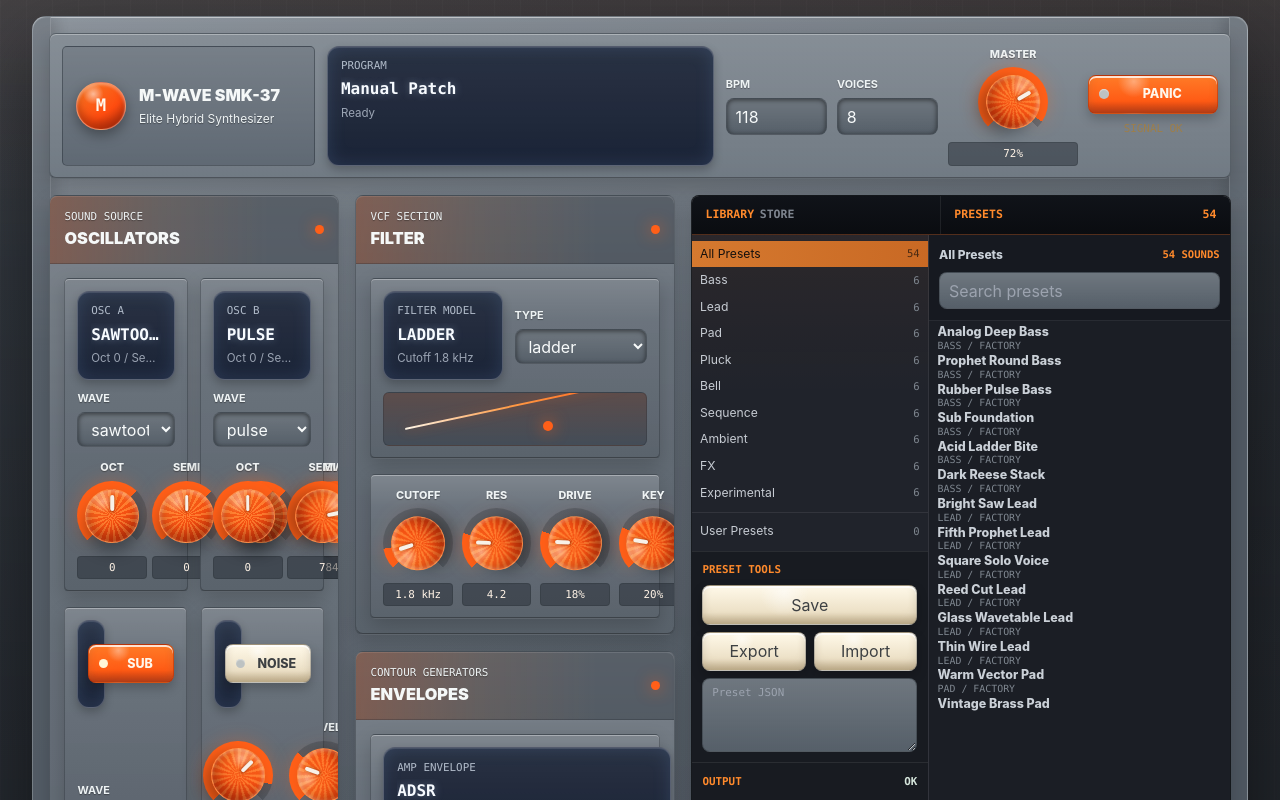
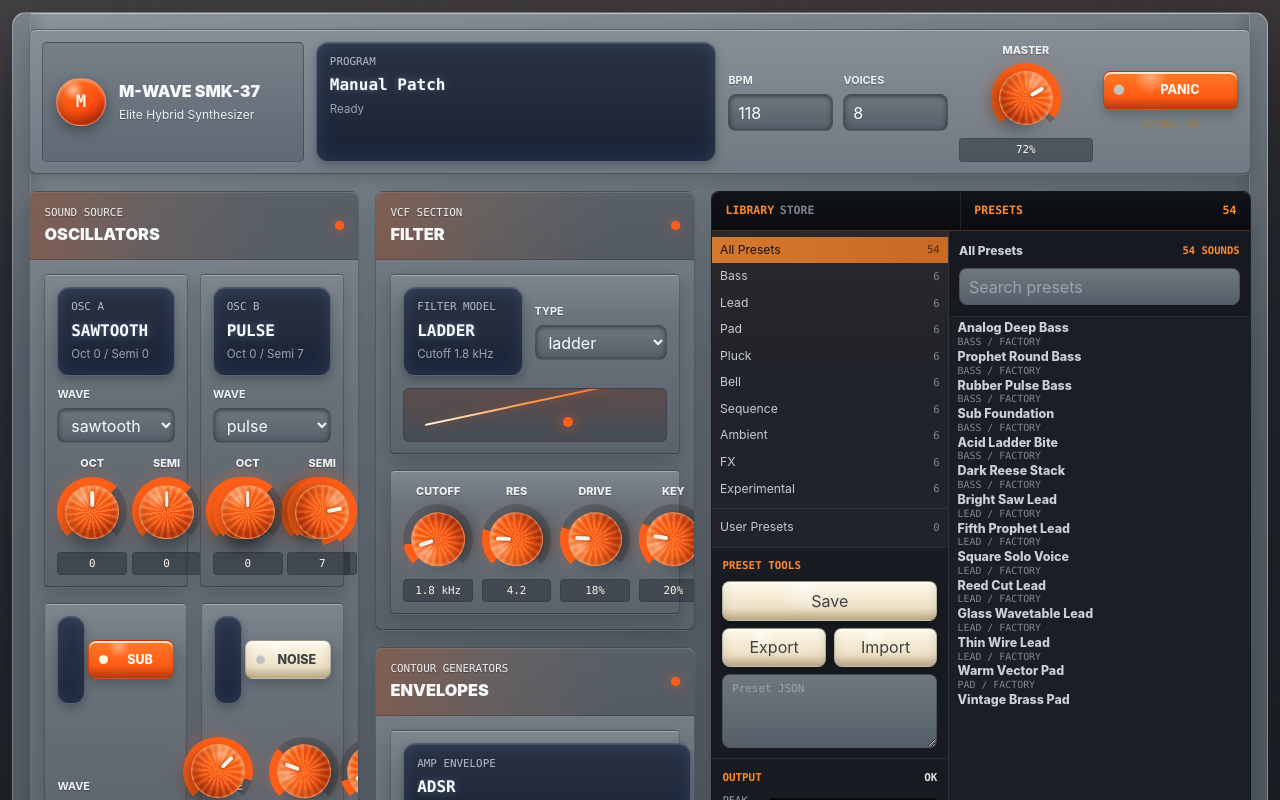
Before and after one commit to kimyounggaur/synthesizer, a React (Vite) app: page / in a window 1280 px wide. Shown: the top 800 px of the page. Built offline with nearby package versions, Linux system fonts and the light colour scheme.

Commit message:
Expand synth layout to full browser width

```diff
--- a/src/components/SynthLayout.tsx
+++ b/src/components/SynthLayout.tsx
@@ -67,8 +67,8 @@ export function SynthLayout() {
   }, [clearActiveNotes]);
 
   return (
-    <main className="synth-workbench min-h-screen px-3 py-4 text-slate-100 md:px-6 lg:px-8">
-      <div className="hardware-shell mx-auto flex max-w-[1520px] flex-col gap-4 p-3 md:p-4">
+    <main className="synth-workbench min-h-screen p-2 text-slate-100 md:p-3">
+      <div className="hardware-shell flex w-full max-w-none flex-col gap-4 p-3 md:p-4">
         <TopBar onPanic={handlePanic} meter={meter} />
 
         {engineError ? (
--- a/src/styles.css
+++ b/src/styles.css
@@ -1410,6 +1410,17 @@
     grid-template-columns: minmax(0, 1fr) minmax(440px, 540px);
   }
 
+  .synth-workbench {
+    width: 100%;
+    min-height: 100svh;
+  }
+
+  .hardware-shell {
+    width: 100%;
+    max-width: none;
+    min-height: calc(100svh - 1rem);
+  }
+
   .side-rack-grid {
     grid-template-columns: 1fr;
   }
@@ -1718,6 +1729,16 @@
     background: rgba(0, 0, 0, 0.16);
   }
 
+  @media (min-width: 1600px) {
+    .main-console-grid {
+      grid-template-columns: minmax(0, 1fr) minmax(520px, 620px);
+    }
+
+    .primary-module-grid {
+      grid-template-columns: minmax(0, 1.45fr) minmax(360px, 0.9fr);
+    }
+  }
+
   @media (max-width: 1180px) {
     .command-panel,
     .main-console-grid,
```
